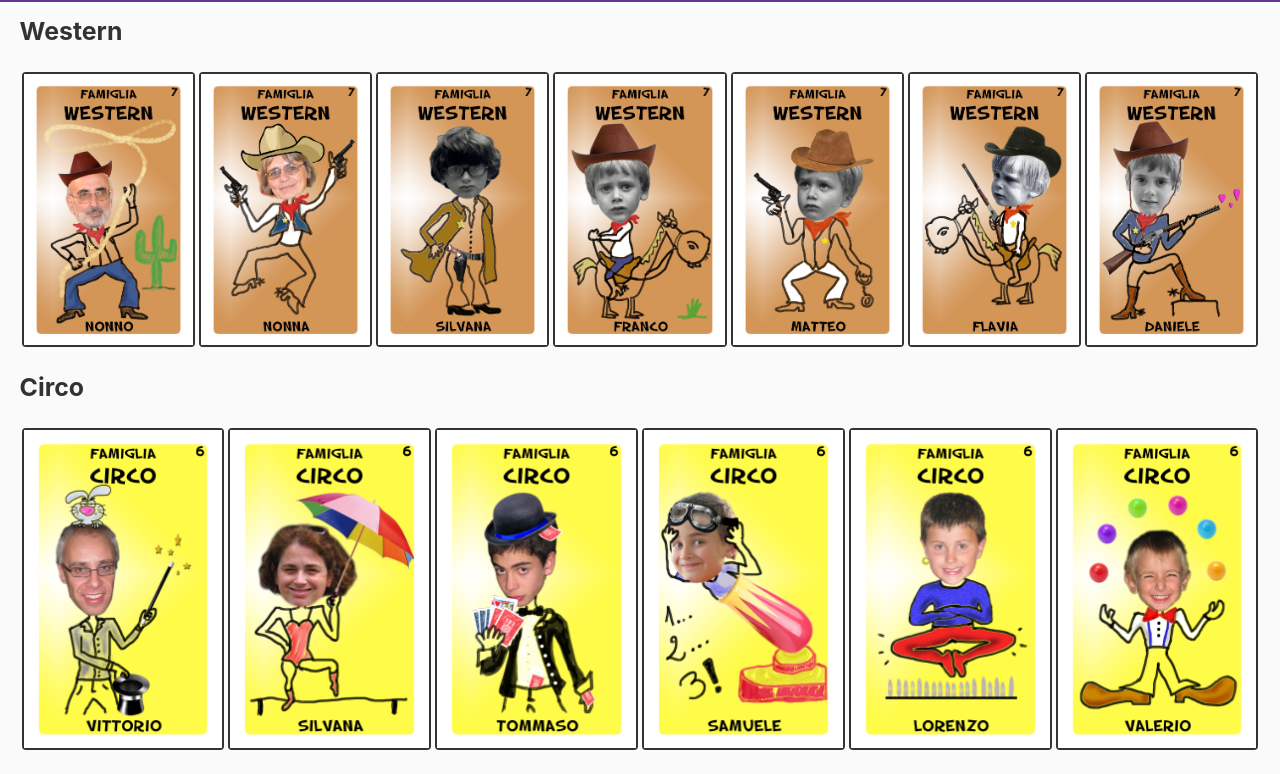
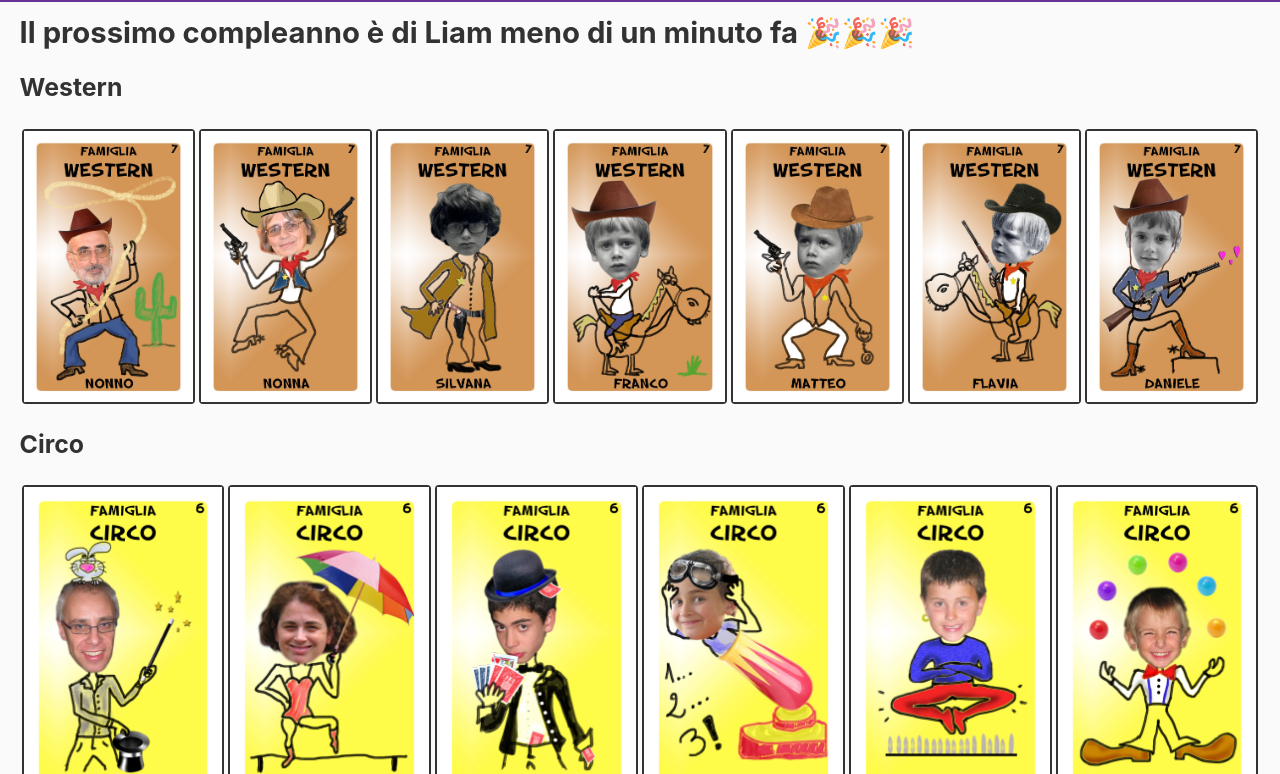
Before and after one commit to dbertella/my-family, a Gatsby site: page / in a window 1280 px wide. Shown: the part 89-863 px from the top of the page. Built offline with nearby package versions, Linux system fonts and the light colour scheme; Gatsby itself is replaced by a stand-in of ours.

Commit message:
Add next birthday sentence

```diff
--- a/src/pages/index.js
+++ b/src/pages/index.js
@@ -1,5 +1,15 @@
 import React from 'react'
 import { Link } from 'gatsby'
+import {
+  closestTo,
+  format,
+  setYear,
+  isBefore,
+  startOfDay,
+  addYears,
+  distanceInWords,
+} from 'date-fns'
+import itLocale from 'date-fns/locale/it'
 import Layout from '../components/layout'
 import { Family } from '../components/family'
 import { setConfig } from 'react-hot-loader'
@@ -13,11 +23,53 @@ const lookupMemberInTime = (name, year) => {
   const [memberYear] = memberInfo.bornDate.split('-')
   return memberYear <= year ? name : 'backcard'
 }
+const today = startOfDay(new Date())
+const currentYear = today.getFullYear()
+const memebersByDate = Object.keys(members).reduce((acc, key) => {
+  const birthday = setYear(members[key].bornDate, currentYear)
+  const nextBirthday = format(
+    isBefore(birthday, today) ? addYears(birthday, 1) : birthday,
+    'YYYY-MM-DD'
+  )
+  if (acc.hasOwnProperty(nextBirthday)) {
+    acc[nextBirthday].push({
+      ...members[key],
+      picture: key,
+    })
+  } else {
+    acc[nextBirthday] = [
+      {
+        ...members[key],
+        picture: key,
+      },
+    ]
+  }
+  return acc
+}, {})
+const nextBirthday = format(
+  closestTo(
+    today,
+    Object.keys(memebersByDate).map(date => {
+      const birthday = setYear(date, currentYear)
+      return isBefore(birthday, today) ? (birthday, 1) : birthday
+    })
+  ),
+  'YYYY-MM-DD'
+)
+
 const IndexPage = () => {
   const [year, setYear] = React.useState('2018')
   const lookupMember = name => lookupMemberInTime(name, year)
   return (
     <Layout year={year} setYear={setYear}>
+      <div>
+        <h2>
+          Il prossimo compleanno è di{' '}
+          {memebersByDate[nextBirthday].map(member => member.name).join(' e ')}{' '}
+          {distanceInWords(today, nextBirthday, { locale: itLocale, addSuffix: true })}{' '}
+          🎉🎉🎉
+        </h2>
+      </div>
       <Family
         familyName="Western"
         members={[
```
